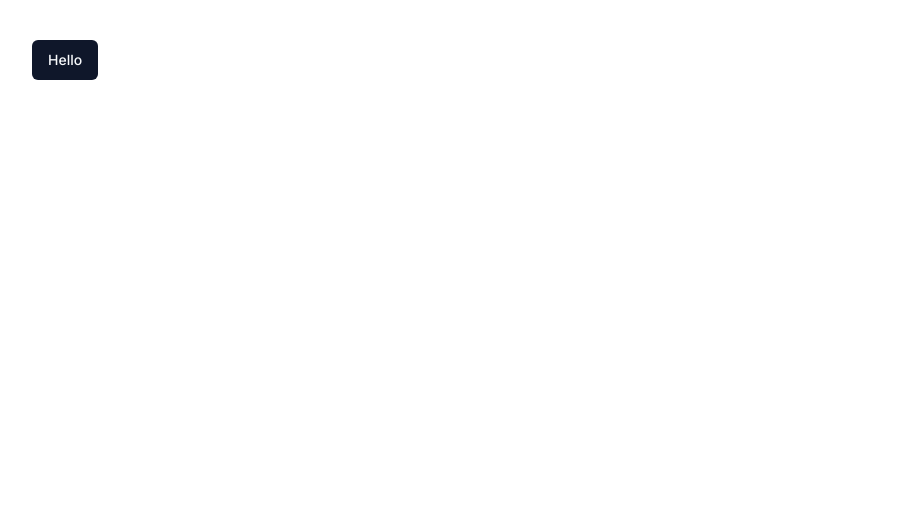
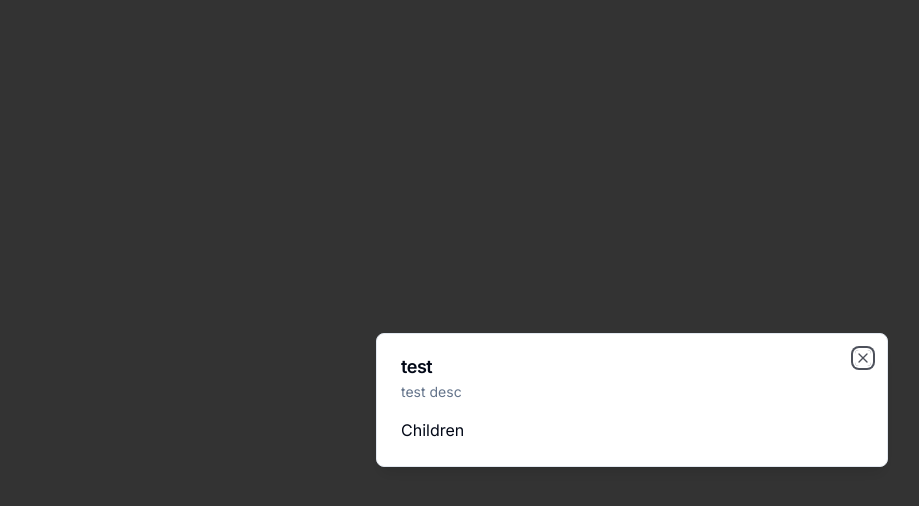
Before and after one commit to blzjmzk/ecommerce-dashboard-and-backend, a Next.js app: page / in a window 1280 px wide. Shown: the top 506 px of the page, without its empty margins (8-927 px from the left). Built offline with nearby package versions, Linux system fonts and the light colour scheme.

Commit message:
Add modal component

```diff
--- a/app/(root)/page.tsx
+++ b/app/(root)/page.tsx
@@ -1,9 +1,14 @@
-import { Button } from "@/components/ui/button";
+"use client";
+import { Modal } from "@/components/ui/modal";
 
-export default function Home() {
+const SetupPage = () => {
   return (
     <div className="p-10">
-      <Button>Hello</Button>
+      <Modal title="test" description="test desc" isOpen onClose={() => {}}>
+        Children
+      </Modal>
     </div>
   );
-}
+};
+
+export default SetupPage;
--- /dev/null
+++ b/components/ui/dialog.tsx
@@ -0,0 +1,122 @@
+"use client"
+
+import * as React from "react"
+import * as DialogPrimitive from "@radix-ui/react-dialog"
+import { X } from "lucide-react"
+
+import { cn } from "@/lib/utils"
+
+const Dialog = DialogPrimitive.Root
+
+const DialogTrigger = DialogPrimitive.Trigger
+
+const DialogPortal = DialogPrimitive.Portal
+
+const DialogClose = DialogPrimitive.Close
+
+const DialogOverlay = React.forwardRef<
+  React.ElementRef<typeof DialogPrimitive.Overlay>,
+  React.ComponentPropsWithoutRef<typeof DialogPrimitive.Overlay>
+>(({ className, ...props }, ref) => (
+  <DialogPrimitive.Overlay
+    ref={ref}
+    className={cn(
+      "fixed inset-0 z-50 bg-black/80  data-[state=open]:animate-in data-[state=closed]:animate-out data-[state=closed]:fade-out-0 data-[state=open]:fade-in-0",
+      className
+    )}
+    {...props}
+  />
+))
+DialogOverlay.displayName = DialogPrimitive.Overlay.displayName
+
+const DialogContent = React.forwardRef<
+  React.ElementRef<typeof DialogPrimitive.Content>,
+  React.ComponentPropsWithoutRef<typeof DialogPrimitive.Content>
+>(({ className, children, ...props }, ref) => (
+  <DialogPortal>
+    <DialogOverlay />
+    <DialogPrimitive.Content
+      ref={ref}
+      className={cn(
+        "fixed left-[50%] top-[50%] z-50 grid w-full max-w-lg translate-x-[-50%] translate-y-[-50%] gap-4 border bg-background p-6 shadow-lg duration-200 data-[state=open]:animate-in data-[state=closed]:animate-out data-[state=closed]:fade-out-0 data-[state=open]:fade-in-0 data-[state=closed]:zoom-out-95 data-[state=open]:zoom-in-95 data-[state=closed]:slide-out-to-left-1/2 data-[state=closed]:slide-out-to-top-[48%] data-[state=open]:slide-in-from-left-1/2 data-[state=open]:slide-in-from-top-[48%] sm:rounded-lg",
+        className
+      )}
+      {...props}
+    >
+      {children}
+      <DialogPrimitive.Close className="absolute right-4 top-4 rounded-sm opacity-70 ring-offset-background transition-opacity hover:opacity-100 focus:outline-none focus:ring-2 focus:ring-ring focus:ring-offset-2 disabled:pointer-events-none data-[state=open]:bg-accent data-[state=open]:text-muted-foreground">
+        <X className="h-4 w-4" />
+        <span className="sr-only">Close</span>
+      </DialogPrimitive.Close>
+    </DialogPrimitive.Content>
+  </DialogPortal>
+))
+DialogContent.displayName = DialogPrimitive.Content.displayName
+
+const DialogHeader = ({
+  className,
+  ...props
+}: React.HTMLAttributes<HTMLDivElement>) => (
+  <div
+    className={cn(
+      "flex flex-col space-y-1.5 text-center sm:text-left",
+      className
+    )}
+    {...props}
+  />
+)
+DialogHeader.displayName = "DialogHeader"
+
+const DialogFooter = ({
+  className,
+  ...props
+}: React.HTMLAttributes<HTMLDivElement>) => (
+  <div
+    className={cn(
+      "flex flex-col-reverse sm:flex-row sm:justify-end sm:space-x-2",
+      className
+    )}
+    {...props}
+  />
+)
+DialogFooter.displayName = "DialogFooter"
+
+const DialogTitle = React.forwardRef<
+  React.ElementRef<typeof DialogPrimitive.Title>,
+  React.ComponentPropsWithoutRef<typeof DialogPrimitive.Title>
+>(({ className, ...props }, ref) => (
+  <DialogPrimitive.Title
+    ref={ref}
+    className={cn(
+      "text-lg font-semibold leading-none tracking-tight",
+      className
+    )}
+    {...props}
+  />
+))
+DialogTitle.displayName = DialogPrimitive.Title.displayName
+
+const DialogDescription = React.forwardRef<
+  React.ElementRef<typeof DialogPrimitive.Description>,
+  React.ComponentPropsWithoutRef<typeof DialogPrimitive.Description>
+>(({ className, ...props }, ref) => (
+  <DialogPrimitive.Description
+    ref={ref}
+    className={cn("text-sm text-muted-foreground", className)}
+    {...props}
+  />
+))
+DialogDescription.displayName = DialogPrimitive.Description.displayName
+
+export {
+  Dialog,
+  DialogPortal,
+  DialogOverlay,
+  DialogClose,
+  DialogTrigger,
+  DialogContent,
+  DialogHeader,
+  DialogFooter,
+  DialogTitle,
+  DialogDescription,
+}
--- /dev/null
+++ b/components/ui/modal.tsx
@@ -0,0 +1,43 @@
+"use client";
+
+import {
+  Dialog,
+  DialogContent,
+  DialogDescription,
+  DialogHeader,
+  DialogTitle,
+} from "./dialog";
+
+interface ModalProps {
+  title: string;
+  description: string;
+  isOpen: boolean;
+  onClose: () => void;
+  children?: React.ReactNode;
+}
+
+export const Modal: React.FC<ModalProps> = ({
+  title,
+  description,
+  isOpen,
+  onClose,
+  children,
+}) => {
+  const onChange = (open: boolean) => {
+    if (!open) {
+      onClose();
+    }
+  };
+
+  return (
+    <Dialog open={isOpen} onOpenChange={onChange}>
+      <DialogContent>
+        <DialogHeader>
+          <DialogTitle>{title}</DialogTitle>
+          <DialogDescription>{description}</DialogDescription>
+        </DialogHeader>
+        <div>{children}</div>
+      </DialogContent>
+    </Dialog>
+  );
+};
--- a/package.json
+++ b/package.json
@@ -10,6 +10,7 @@
   },
   "dependencies": {
     "@clerk/nextjs": "^4.29.7",
+    "@radix-ui/react-dialog": "^1.0.5",
     "@radix-ui/react-slot": "^1.0.2",
     "class-variance-authority": "^0.7.0",
     "clsx": "^2.1.0",
@@ -18,7 +19,8 @@
     "react": "^18",
     "react-dom": "^18",
     "tailwind-merge": "^2.2.1",
-    "tailwindcss-animate": "^1.0.7"
+    "tailwindcss-animate": "^1.0.7",
+    "zustand": "^4.5.0"
   },
   "devDependencies": {
     "@types/node": "^20",
```
Also changed, not shown: 2 other files (tests, documents, lock files or other folders).
